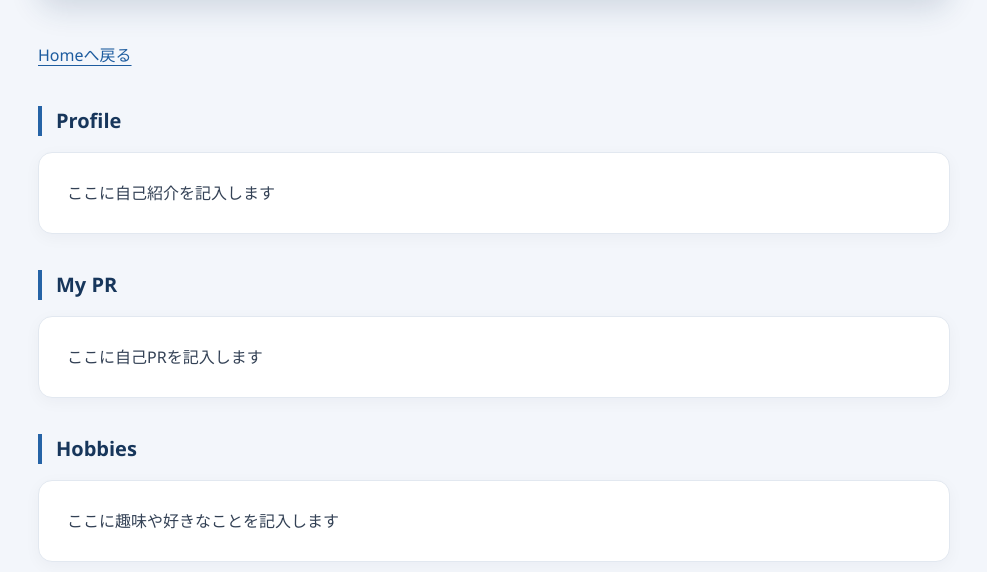
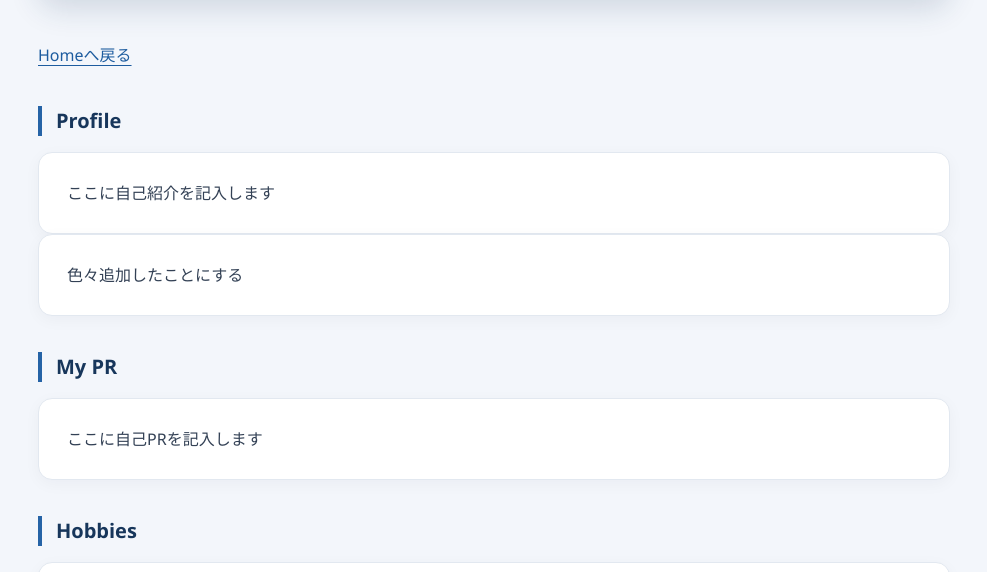
Before and after one commit to nnaolrarcsky-ops/nnaolrarcsky-ops.github.io, a plain HTML site: page aboutme.html in a window 1280 px wide. Shown: the part 219-791 px from the top of the page, without its empty margins (146-1133 px from the left). Drawn offline with Linux system fonts and the light colour scheme.

Commit message:
docs: Aboutme更新

```diff
--- a/aboutme.html
+++ b/aboutme.html
@@ -18,6 +18,7 @@
 		<section>
 			<h2>Profile</h2>
 			<p>ここに自己紹介を記入します</p>
+			<p>色々追加したことにする</p>
 		</section>
 		<section>
 			<h2>My PR</h2>
```
